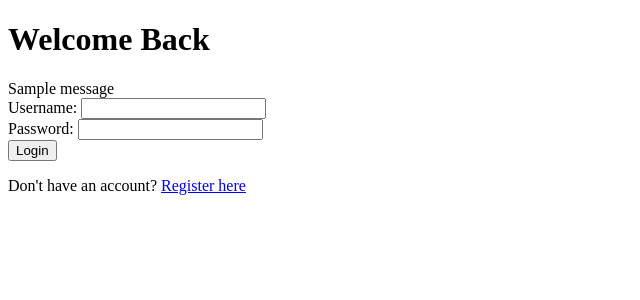
After one commit to thandy1/multiroom-chat-app, a Flask app: page /login in a window 1280 px wide. The commit adds this page. Shown: the top 300 px of the page, without its empty margins (0-640 px from the left). Run offline with Flask 3, Linux system fonts and the light colour scheme; tables that the repository leaves empty hold one stand-in row (values such as "Sample post"); one stand-in notice (Sample message) is shown.

Commit message:
Complete login template and organize auth templates
- Create login.html with username/password form
- Move auth templates into templates/auth/ folder
- Update routes to use auth/ path structure
- Test full authentication flow (register → login)
- Fix database schema by recreating chat.db

```diff
--- a/app.py
+++ b/app.py
@@ -59,9 +59,9 @@ def load_user(user_id):
         db_cursor.execute(
             '''SELECT user_id, username, email FROM users where user_id = ?''', (user_id,)
         )
-
-        # Fetch the data and check if user_row exists.
+        # Fetch the user's data (id, username, email, password_hash)
         user_row = db_cursor.fetchone()
+        # Check if user_row exists
         if user_row:
             return User(
                 user_row['user_id'],
@@ -78,7 +78,6 @@ def register():
     POST: Process form submission, hash password, insert new user into database.
     """
     if request.method == 'POST':
-        # If the request method is POST, retrieve form data.
         username = request.form.get('username')
         email = request.form.get('email')
         password = request.form.get('password') or ''
@@ -97,11 +96,14 @@ def register():
             return redirect(url_for('login'))
 
     # If 'GET' or flash error, render the template.
-    return render_template('register.html')
+    return render_template('auth/register.html')
 
 @app.route('/login', methods=["POST", "GET"])
 def login():
     """
+    Handle user authentication.
+    GET: Render the login form.
+    POST: Query database for user, verify password hash, create session with login_user().
     """
     if request.method == 'POST':
         username = request.form.get('username')
@@ -112,7 +114,7 @@ def login():
                 '''SELECT user_id, username, email, password_hash FROM users WHERE username = ?
                 ''', (username,)
             )
-            # Fetch the username from the database.
+            # Fetch the user's data (id, username, email, password_hash)
             user_row = db_cursor.fetchone()
             # Check if user_row exists
             if user_row and check_password_hash(user_row['password_hash'], password):
@@ -129,7 +131,7 @@ def login():
                 flash("Invalid username or password", 'error')
 
     # If 'GET' or flash error, render the template.
-    return render_template('login.html')
+    return render_template('auth/login.html')
 
 
 if __name__ == '__main__':
--- /dev/null
+++ b/templates/auth/login.html
@@ -0,0 +1,38 @@
+<!DOCTYPE html>
+<html lang="en">
+<head>
+    <meta charset="UTF-8">
+    <meta name="viewport" content="width=device-width, initial-scale=1.0">
+    <title>Login &mdash; Multi-room Chat</title>
+</head>
+<body>
+    <h1>Welcome Back</h1>
+    <!-- Flash messages section -->
+    {% with messages = get_flashed_messages(with_categories=true) %}
+        {% if messages %}
+            {% for category, message in messages %}
+                <div class="flash-{{ category }}">{{ message }}</div>
+            {% endfor %}
+        {% endif %}
+    {% endwith %}
+
+    <!-- Form that posts to the login route. -->
+    <form method="POST" action="{{ url_for('login') }}">
+        <div>
+            <label for="username">Username:</label>
+            <input type="text" id="username" name="username" required>
+        </div>
+
+        <div>
+            <label for="password">Password:</label>
+            <input type="password" id="password" name="password" required>
+        </div>
+
+        <button type="submit">Login</button>
+
+    </form>
+
+    <!-- For users who don't have an account yet. -->
+    <p>Don't have an account? <a href="{{ url_for('register') }}">Register here</a></p>
+</body>
+</html>
--- a/templates/register.html
+++ b/templates/auth/register.html
@@ -7,6 +7,7 @@
 </head>
 <body>
     <h1>Create an Account</h1>
+    <!-- Flash messages section -->
     {% with messages = get_flashed_messages(with_categories=true) %}
         {% if messages %}
             {% for category, message in messages %}
@@ -15,6 +16,7 @@
         {% endif %}
     {% endwith %}
 
+    <!-- Form that posts to the register route. -->
     <form method="POST" action="{{ url_for('register') }}">
         <!-- input will be appended here. -->
          <div>
```
